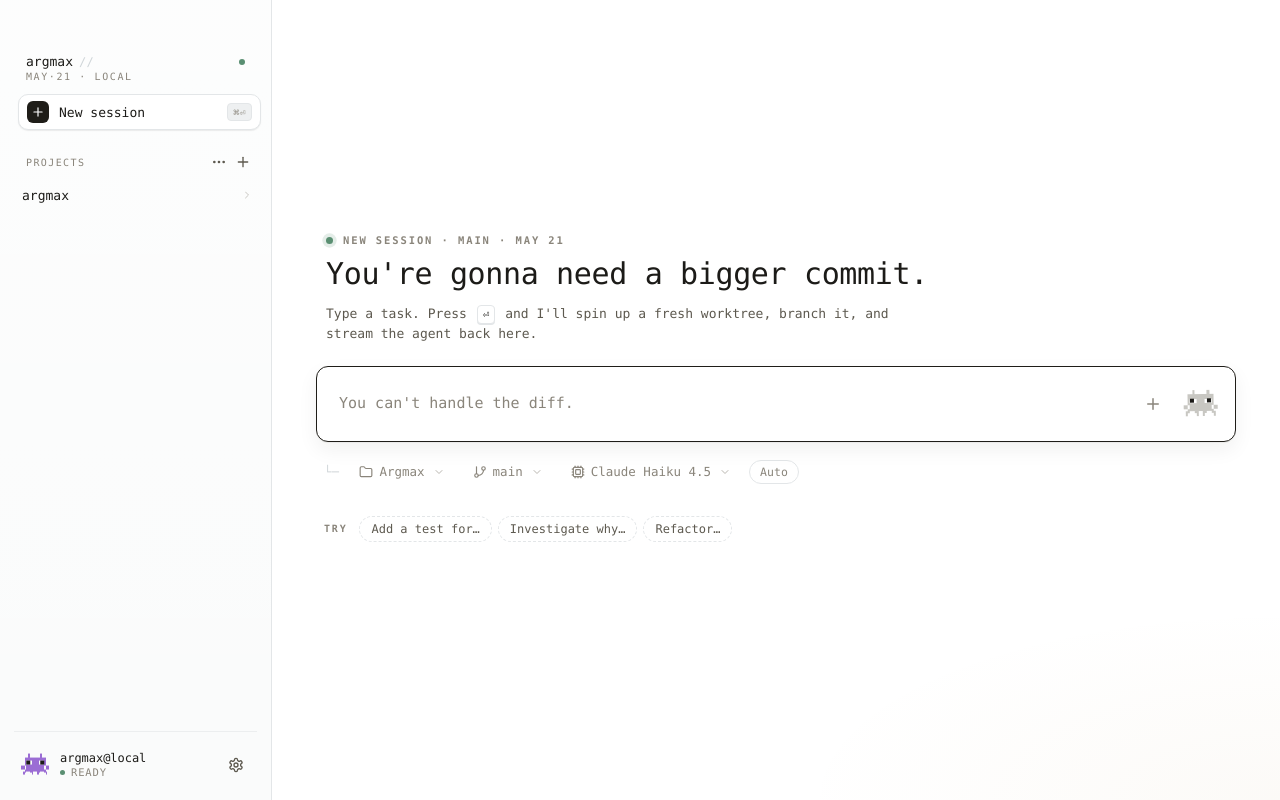
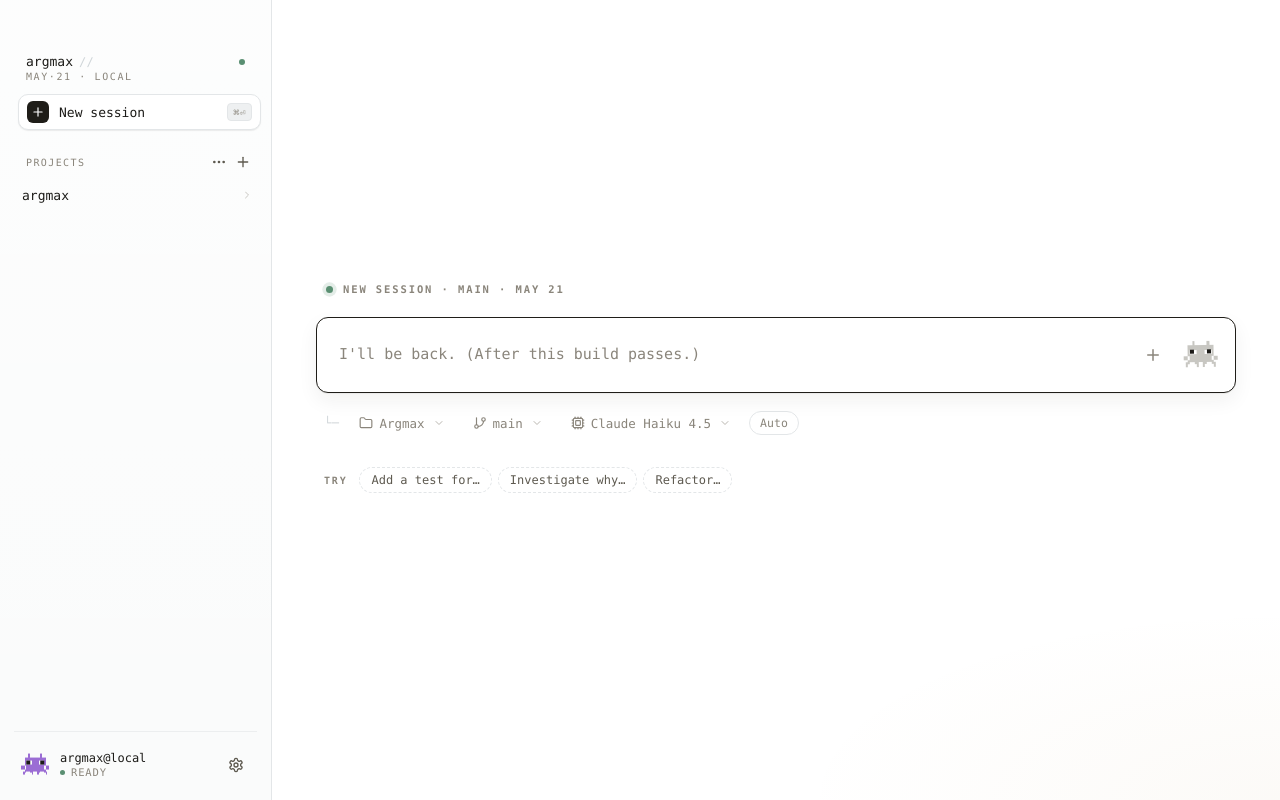
Before and after one commit to adamthuvesen/argmax, a React (Vite) app: page / in a window 1280 px wide. Built offline with nearby package versions, Linux system fonts and the light colour scheme; a web font is replaced by a local one; what @leeoniya/ufuzzy would draw is missing.

Commit message:
chore(launcher): remove hero headline and lede

```diff
--- a/src/renderer/components/LaunchSurface.tsx
+++ b/src/renderer/components/LaunchSurface.tsx
@@ -215,21 +215,6 @@ export function LaunchSurface({
       setStatus(error instanceof Error ? error.message : "Could not switch branch.");
     }
   }, [project, onBranchSwitch]);
-  const headingTemplate = useMemo(() => {
-    const options = [
-      "It's the final frontier.",
-      "In space, no one can hear your build fail.",
-      "You're gonna need a bigger commit.",
-      "What we've got here is a failure to ship.",
-      "I will remember that.",
-      "I'm sorry Dave, I can't merge that.",
-      "With great power comes great responsibility.",
-      "One does not simply deploy to production.",
-      "It's alive!",
-      "I know kung fu. What are we building?",
-    ];
-    return options[Math.floor(Math.random() * options.length)];
-  }, []);
   const placeholderText = useMemo(() => {
     const options = [
       "Do or do not. There is no try.",
@@ -482,10 +467,6 @@ export function LaunchSurface({
             New session · {project.currentBranch} · {heroEyebrowDate}
           </span>
         </div>
-        <h1 className="launcher-hero-headline">{headingTemplate}</h1>
-        <p className="launcher-hero-lede">
-          Type a task. Press <kbd className="launcher-hero-kbd">⏎</kbd> and I'll spin up a fresh worktree, branch it, and stream the agent back here.
-        </p>
       </header>
       <form
         className="composer"
--- a/src/renderer/styles/chat.css
+++ b/src/renderer/styles/chat.css
@@ -943,17 +943,6 @@
 .session-multigrid-cell .launcher-hero {
   gap: 8px;
   padding: 0;
-}
-
-.session-multigrid-cell .launcher-hero-headline {
-  max-width: 34ch;
-  font-size: clamp(20px, 2vw, 26px);
-  line-height: 1.18;
-}
-
-.session-multigrid-cell .launcher-hero-lede {
-  max-width: 58ch;
-  font-size: 12.5px;
 }
 
 .session-multigrid-resizer {
--- a/src/renderer/styles/launcher.css
+++ b/src/renderer/styles/launcher.css
@@ -37,48 +37,6 @@
   font-feature-settings: "tnum", "zero";
 }
 
-.launcher-hero-headline {
-  margin: 0;
-  max-width: 44ch;
-  font-size: clamp(22px, 2.4vw, 30px);
-  font-weight: 500;
-  line-height: 1.18;
-  letter-spacing: -0.012em;
-  color: var(--text);
-  text-wrap: balance;
-  font-feature-settings: "ss01", "calt";
-  animation: launcher-hero-in 520ms var(--ease) both;
-}
-
-.launcher-hero-lede {
-  margin: 2px 0 0;
-  max-width: 72ch;
-  font-size: 13px;
-  line-height: 1.55;
-  color: var(--muted-strong);
-}
-
-.launcher-hero-kbd {
-  display: inline-flex;
-  align-items: center;
-  justify-content: center;
-  min-width: 18px;
-  padding: 0 5px;
-  margin: 0 2px;
-  font-family: var(--font-mono);
-  font-size: 11px;
-  color: var(--text);
-  background: var(--panel);
-  border: 1px solid var(--line);
-  border-radius: 4px;
-  box-shadow: 0 1px 0 var(--line);
-}
-
-@keyframes launcher-hero-in {
-  from { opacity: 0; transform: translateY(8px); }
-  to   { opacity: 1; transform: translateY(0); }
-}
-
 .empty-project-launcher {
   justify-items: center;
   gap: 22px;
```
